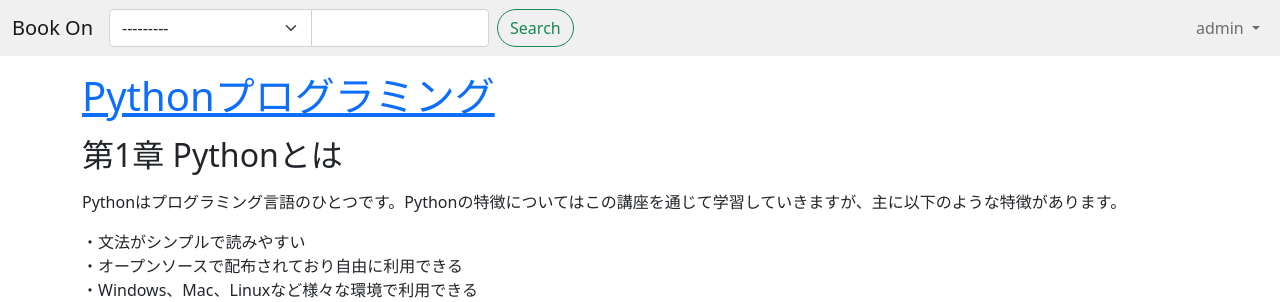
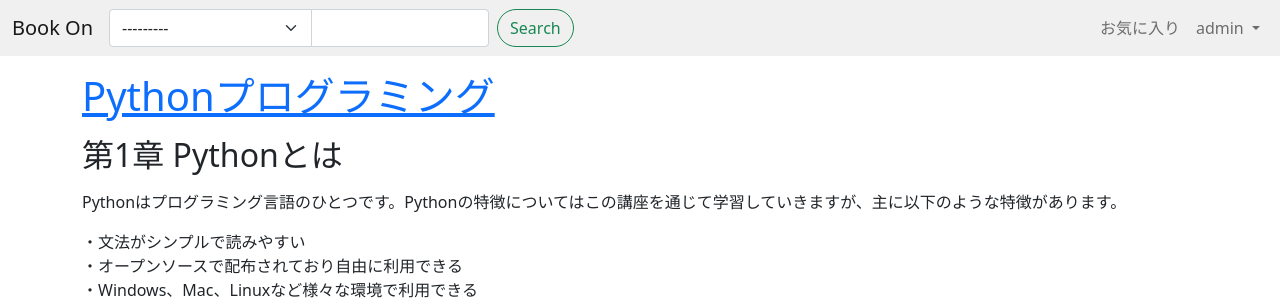
Before and after one commit to s84923/book-On, a Django app: page /books/1/chapters/1 in a window 1280 px wide. Shown: the top 302 px of the page. Run offline with Django 4.2, Linux system fonts and the light colour scheme; a user stored in the database is signed in; data comes from the database, SQL or seed files in the repository; parts of the project's set-up code (start-up, migrations or seed data) failed here and were passed over; some libraries are stand-ins or nearby versions.

Commit message:
Update base.html

```diff
--- a/onboro/templates/onboro/base.html
+++ b/onboro/templates/onboro/base.html
@@ -31,6 +31,11 @@
 
                 <ul class="navbar-nav ms-auto mb-2 mb-lg-0">
                     {% if user.is_authenticated %}
+                        <li class="nav-item">
+                            <a href="{% url 'onboro:favorite_book_list' %}" class="nav-link">
+                                お気に入り
+                            </a>
+                        </li>
                         {# ログインしている場合は誰でログインしているか表示し、ログアウトリンクを出力 #}
                         <li class="nav-item dropdown">
                             <a class="nav-link dropdown-toggle" href="#" id="navbarDropdown" role="button" data-bs-toggle="dropdown">
@@ -39,7 +44,6 @@
                             <ul class="dropdown-menu">
                                 <form action="{% url 'onboro:logout' %}" method="post">
                                     {% csrf_token %}
-                                    <!-- dropdown-itemを指定すると見た目はリンクになる -->
                                     <input type="submit" value="ログアウト" class="dropdown-item">
                                 </form>
                             </ul>
```
